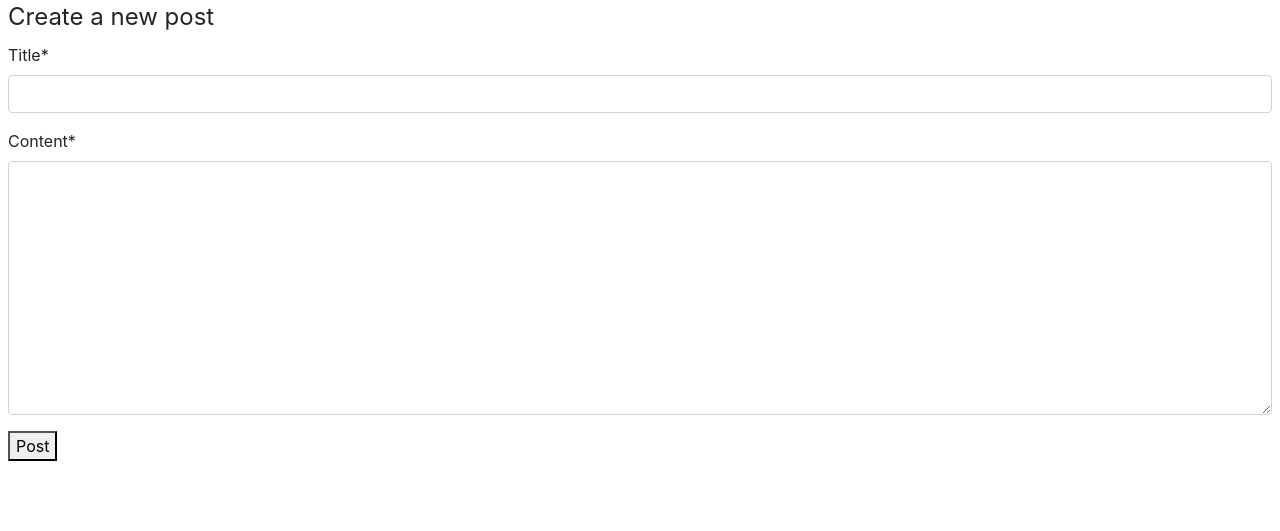
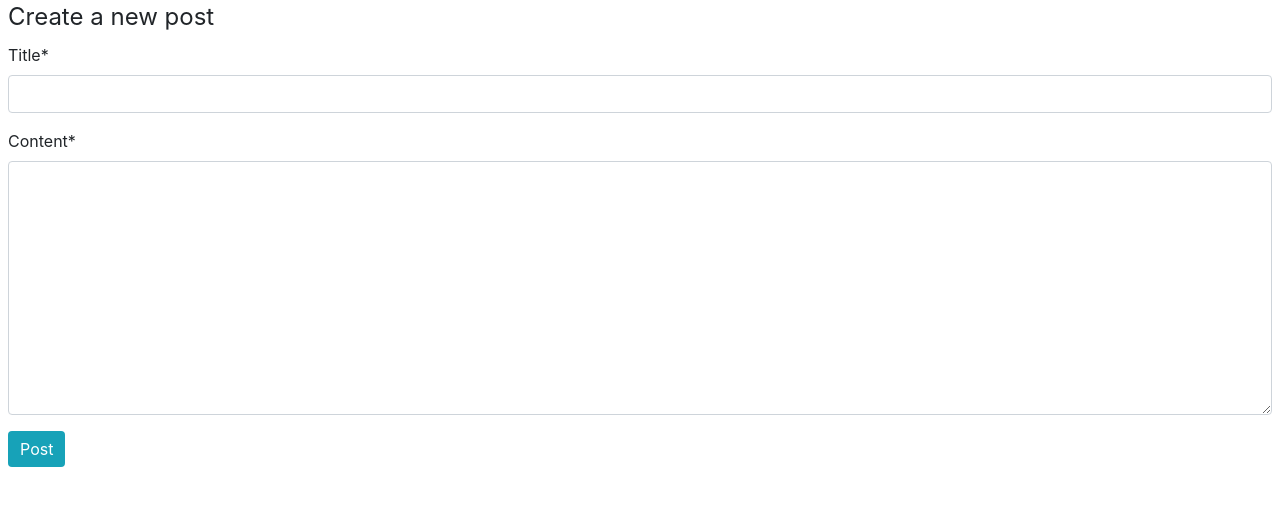
Before and after one commit to kroften4/Traktor-social-net, a Django app: page /post/new in a window 1280 px wide. Shown: the part 70-601 px from the top of the page. Run offline with Django 5.2, Linux system fonts and the light colour scheme; the visitor is signed in with stand-in values (Sample User, id 1); some libraries are stand-ins or nearby versions.

Commit message:
Add default styles to buttons

```diff
--- a/traktor_sn/posts/static/posts/css/main.css
+++ b/traktor_sn/posts/static/posts/css/main.css
@@ -33,6 +33,19 @@
 }
 /* ~~~~ */
 
+button {
+    color: #fff;
+    background-color: #17a2b8;
+    border: 0;
+    padding: 6px 12px;
+    border-radius: 4px;
+    cursor: pointer;
+}
+
+button:hover {
+    background-color: #138496;
+}
+
 #main-container {
     padding: 8px;
 }
```
